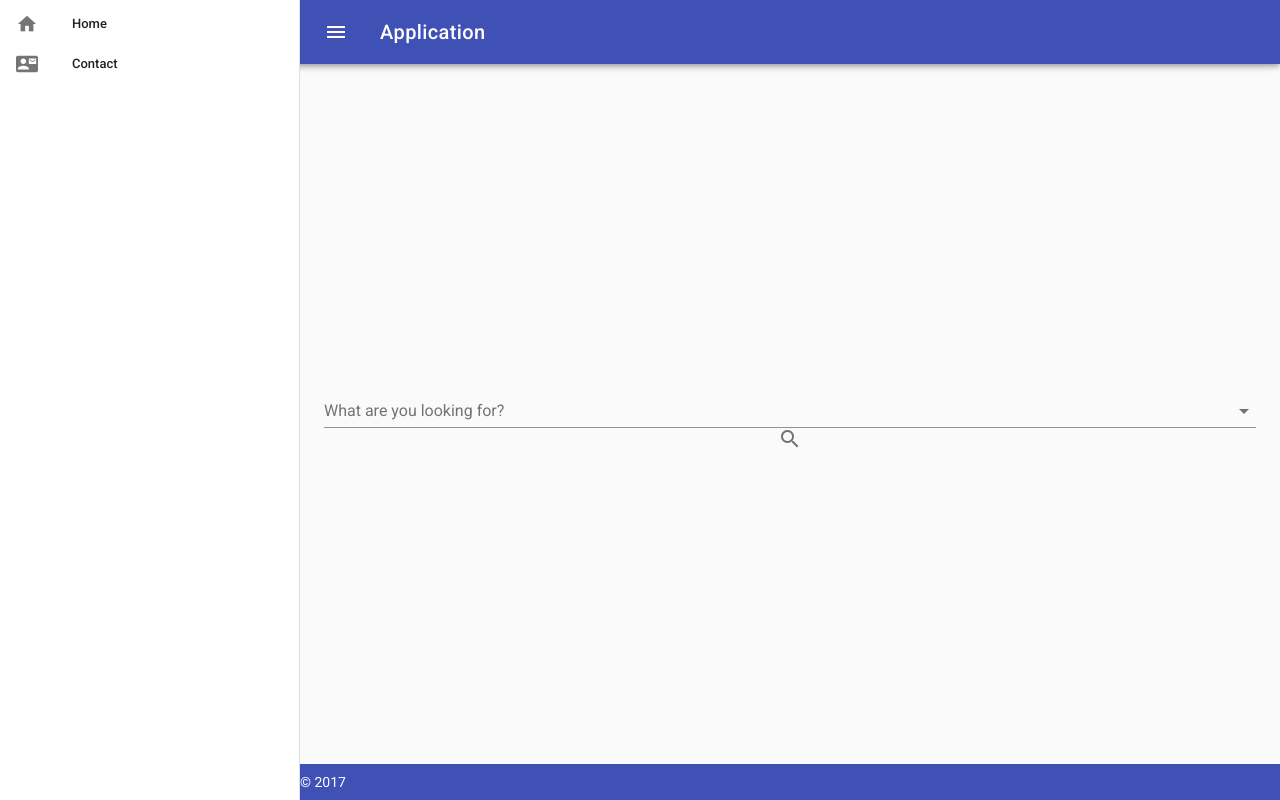
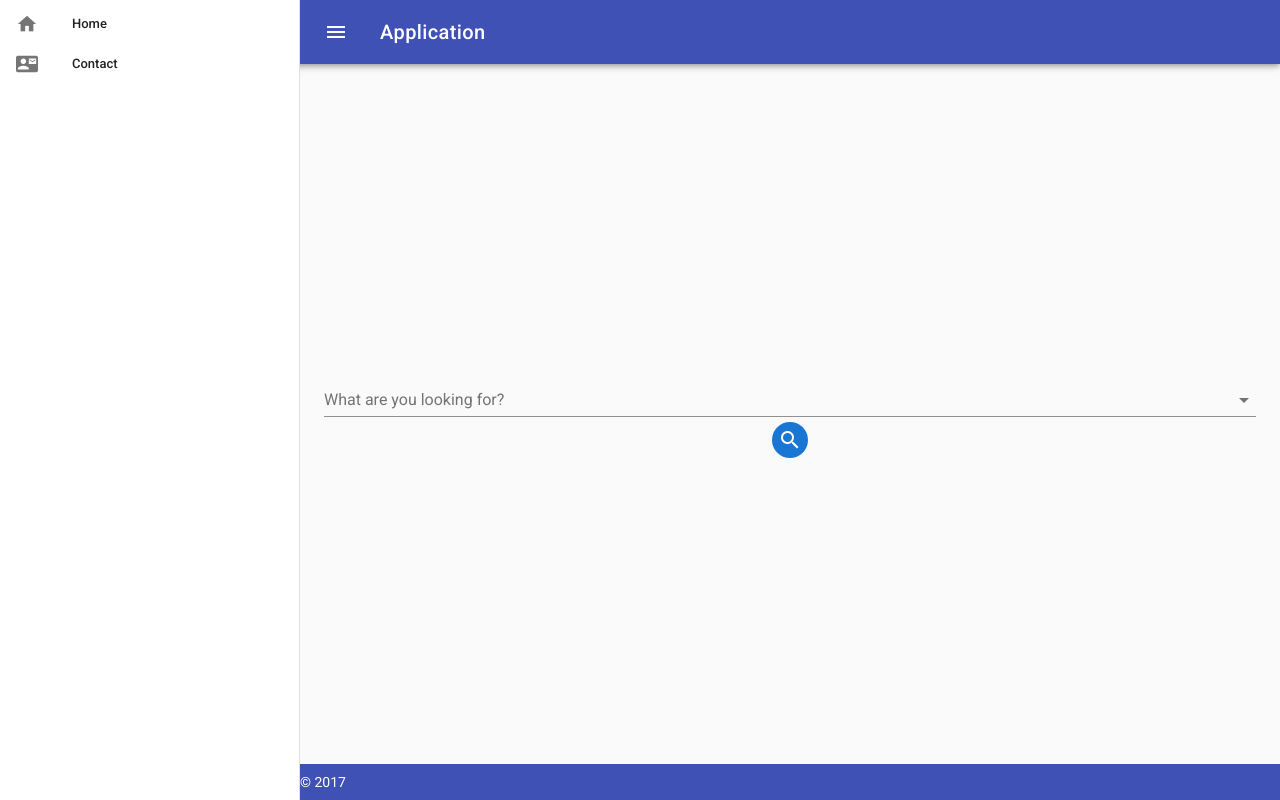
Before and after one commit to dualeoo/SearchEngineWebClient, a Vue app: page / in a window 1280 px wide. Built offline with nearby package versions, Linux system fonts and the light colour scheme.

Commit message:
minor edit

```diff
--- a/package.json
+++ b/package.json
@@ -13,6 +13,7 @@
     "build": "node build/build.js"
   },
   "dependencies": {
+    "axios": "^0.18.0",
     "material-design-icons-iconfont": "^3.0.3",
     "vue": "^2.5.2",
     "vue-router": "^3.0.1",
--- a/src/components/SearchPage.vue
+++ b/src/components/SearchPage.vue
@@ -11,10 +11,19 @@
       label="What are you looking for?"
     >
     </v-autocomplete>
-    <v-icon>search</v-icon>
+    <v-btn
+      icon
+      color="primary"
+      :loading="loading">
+      <v-icon>
+        search
+      </v-icon>
+    </v-btn>
   </div>
 </template>
 <script>
+  import axios from 'axios'
+
   export default {
     name: 'SearchPage',
     components: {},
@@ -89,19 +98,14 @@
     },
     watch: {
       search (val) {
-        val && val !== this.select && this.querySelections(val)
+        // val && val !== this.select && this.querySelections(val)
+        val && this.querySelections(val)
       }
     },
     methods: {
-      querySelections (v) {
+      async querySelections (val) {
         this.loading = true
-        // Simulated ajax query
-        setTimeout(() => {
-          this.items = this.states.filter(e => {
-            return (e || '').toLowerCase().indexOf((v || '').toLowerCase()) > -1
-          })
-          this.loading = false
-        }, 500)
+        let result = await axios.get(`localhost:5000/search/${val}`)
       }
     }
   }
```
Also changed, not shown: .eslintrc.js, 1 other file (tests, documents, lock files or other folders).
